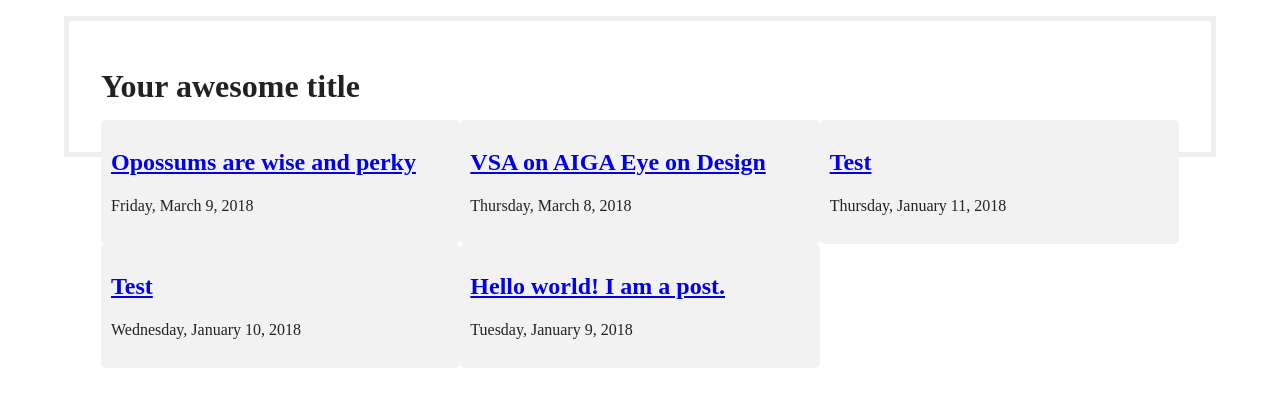
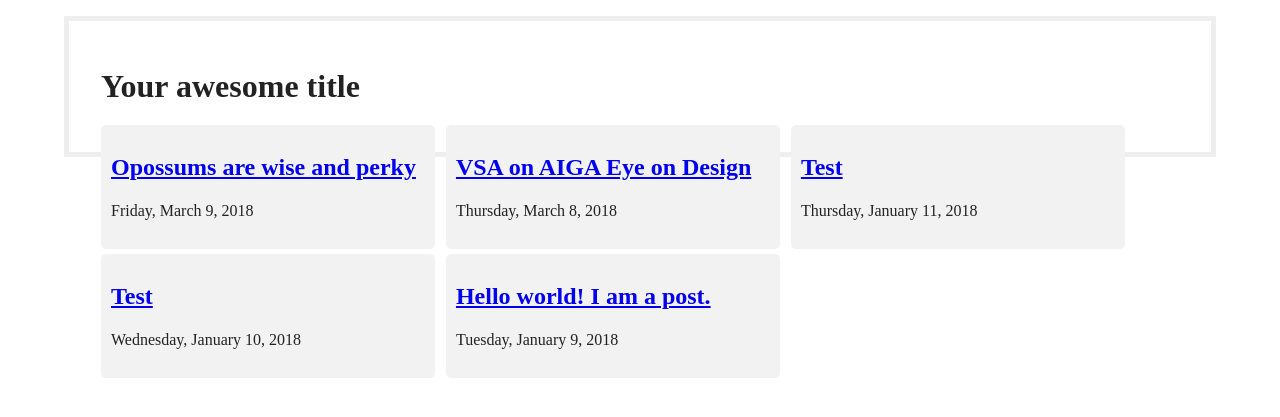
Before and after one commit to ashammeeh/alaa-blog, a Jekyll site: the page built from index.md, in a window 1280 px wide. Shown: the top 417 px of the page. Built offline with Jekyll 4.4.1, drawn with Linux system fonts in a browser that asks for light colours; some web fonts are replaced.

Commit message:
change post list style

```diff
--- a/_layouts/front.html
+++ b/_layouts/front.html
@@ -28,7 +28,7 @@
         {{ body }}
 
 		{% for post in site.posts %}
-			<div style="float: left;width: 33.333333%;background-color: #f2f2f2;padding: 10px;border-radius: 5px;">
+			<div style="float: left;width: 31%;background-color: #f2f2f2;padding: 10px;border-radius: 5px;margin-right: 1%;margin-top: 5px">
 				<article>
 					<h2><a href="{{ site.baseurl }}/{{ post.url }}">{{ post.title }}</a></h2>
 					<p>{{ post.date | date: "%A, %B %-d, %Y" }}</p>
```
